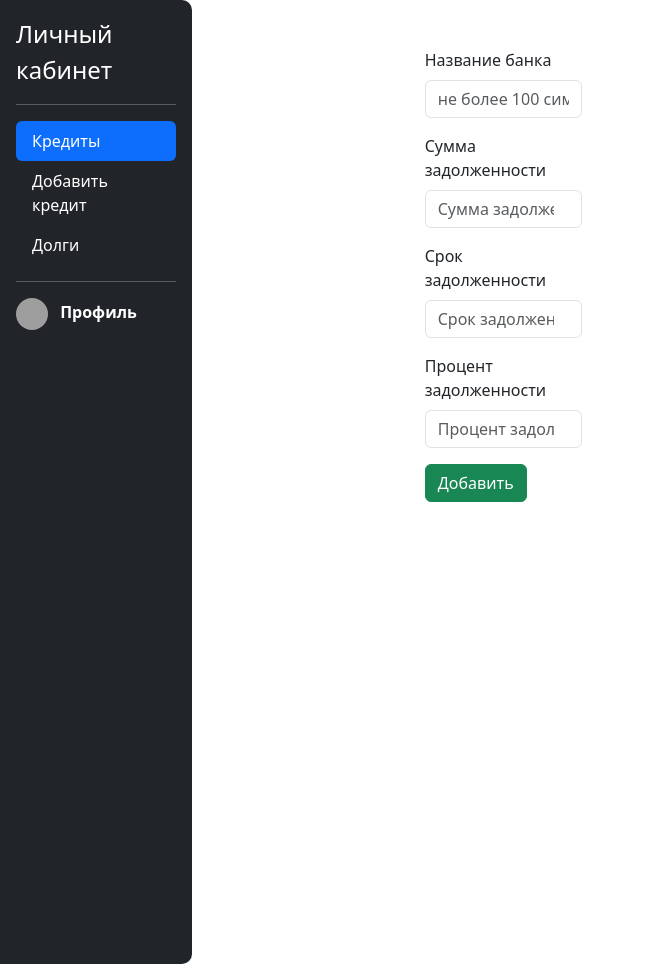
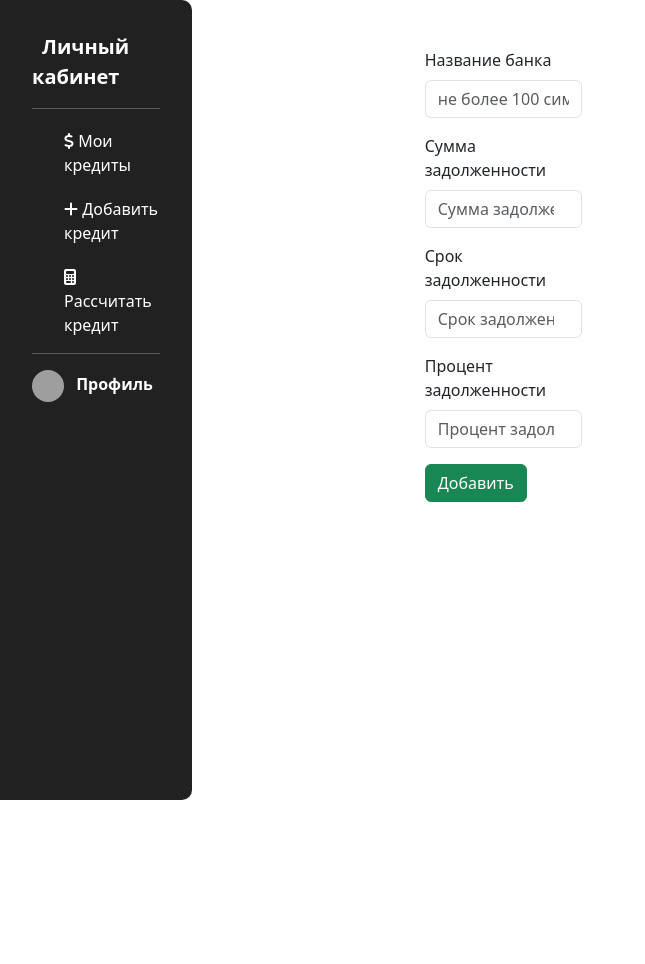
Before and after one commit to MrKusaka/bankip, a Django app: page /bank/credits_add/ in a window 1280 px wide. Shown: the whole page, without its empty margins (0-645 px from the left). After the commit the page ends 800 px from the top, so only its background shows below. Run offline with Django 4.2, Linux system fonts and the light colour scheme; some libraries are stand-ins or nearby versions; grey boxes are pictures that could not be loaded.

Commit message:
added new form for calculation credits, added style ccs, changed view CreditCalculationView

```diff
--- a/bank/forms.py
+++ b/bank/forms.py
@@ -7,10 +7,10 @@ from .models import Credit
 class CreditAddForm(ModelForm):
     """Форма для добавления фильма"""
     bank_name = forms.CharField(max_length=100,
-                           label='Название банка',
-                           widget=forms.TextInput
-                           (attrs={'placeholder': 'не более 100 символов '})
-                           )
+                                label='Название банка',
+                                widget=forms.TextInput
+                                (attrs={'placeholder': 'не более 100 символов '})
+                                )
     amount = forms.IntegerField(label='Сумма задолженности')
     credit_term = forms.IntegerField(label='Срок задолженности')
     debt_percent = forms.IntegerField(label='Процент задолженности')
@@ -23,3 +23,35 @@ class CreditAddForm(ModelForm):
             'credit_term',
             'debt_percent',
         ]
+
+
+class CreditCalculationForm(forms.Form):
+    """Форма для расчёта кредита"""
+    amount = forms.IntegerField(label='Сумма задолженности')
+    credit_term = forms.IntegerField(label='Срок задолженности')
+    debt_percent = forms.IntegerField(label='Процент задолженности')
+
+    def get_calculations_data(self):
+        calculation_data = {}
+
+        if self.is_valid():
+            amount = self.cleaned_data['amount']
+            debt_percent = self.cleaned_data['debt_percent']
+            credit_term = self.cleaned_data['credit_term']
+            debt_percent = (debt_percent / 100) / 12
+            a = debt_percent + (debt_percent / ((1 + debt_percent) ** credit_term - 1))
+            monthly_payment = round((amount * a), 2)  # ежемесячный расчет
+            total = monthly_payment * credit_term
+            calculation_data['monthly_payment'] = monthly_payment
+            calculation_data['total'] = total
+        return calculation_data
+    # Для полного расчёта на весь срок кредита (пока ничего не менял, просто скопировал из старой вью)
+    # def get_full_calculation_data(self):
+    #     for _ in range(credit_term):
+    #         percentage_share = round((amount * debt_percent), 2)  # доля процента
+    #         # percentage_share_list.append(percentage_share)  # список процентных долей
+    #         # ежемесячный расчёт исключая процент
+    #         calculations = round((monthly_payment - percentage_share), 2)
+    #         # all_payment.append(calculations)  # список платежа, который идёт за долг
+    #         amount = round((amount - calculations), 2)
+    #         # all_remaining_debt.append(amount)  # остаток долга
--- /dev/null
+++ b/bank/static/bank/css/main.css
@@ -0,0 +1,160 @@
+.scroll-table-body {
+	height: 300px;
+	overflow-x: auto;
+	margin-top: 0px;
+	margin-bottom: 20px;
+	border-bottom: 1px solid #eee;
+}
+.scroll-table table {
+	width:100%;
+	table-layout: fixed;
+	border: none;
+}
+.scroll-table thead th {
+	font-weight: bold;
+	text-align: left;
+	border: none;
+	padding: 10px 15px;
+	background: #d8d8d8;
+	font-size: 14px;
+	border-left: 1px solid #ddd;
+	border-right: 1px solid #ddd;
+}
+.scroll-table tbody td {
+	text-align: left;
+	border-left: 1px solid #ddd;
+	border-right: 1px solid #ddd;
+	padding: 10px 15px;
+	font-size: 14px;
+	vertical-align: top;
+}
+.scroll-table tbody tr:nth-child(even){
+	background: #f3f3f3;
+}
+
+/* Стили для скролла */
+::-webkit-scrollbar {
+	width: 6px;
+}
+::-webkit-scrollbar-track {
+	box-shadow: inset 0 0 6px rgba(0,0,0,0.3);
+}
+::-webkit-scrollbar-thumb {
+	box-shadow: inset 0 0 6px rgba(0,0,0,0.3);
+}
+
+body {
+	background: white;
+}
+
+aside {
+	float: left;
+	background: #212121;
+	width: 15%;
+	padding: 2.5%;
+	height: 100vh;
+	color: #fff;
+
+	border-radius: 0 10px 10px 0;
+}
+
+
+aside .logo {
+	font-size: 20px;
+	margin-left: 10px;
+	font-weight: bold;
+}
+
+
+aside h3 {
+	margin-top: 25px;
+	font-size: 15px;
+}
+
+aside ul {list-style: none}
+aside ul li {
+	color: white;
+	display: block;
+	margin-top: 20px;
+	transition: all .3s ease;
+}
+
+aside ul a {
+	text-decoration: none;
+}
+
+aside ul li:hover, aside ul a:hover {
+	color: #cc0000;
+	transform: scale(1.05);
+}
+
+table {
+	width: 100%;
+	border: 1px solid #ccc;
+	border-collapse: collapse;
+}
+thead {
+	border: 1px solid #ccc;
+}
+th, td {
+	border-left: 1px solid #ccc;
+	white-space: nowrap;
+	padding: 5px;
+}
+td:nth-last-child(-n+2) {
+	text-align: right;
+}
+@media screen and (max-width: 732px) {
+	.table-box {
+		overflow-x: scroll;
+	}
+}
+
+.custom-btn {
+  width: 130px;
+  height: 40px;
+  color: #fff;
+  border-radius: 5px;
+  padding: 10px 25px;
+  font-family: 'Lato', sans-serif;
+  font-weight: 500;
+  background: transparent;
+  cursor: pointer;
+  transition: all 0.3s ease;
+  position: relative;
+  display: inline-block;
+   box-shadow:inset 2px 2px 2px 0px rgba(255,255,255,.5),
+   7px 7px 20px 0px rgba(0,0,0,.1),
+   4px 4px 5px 0px rgba(0,0,0,.1);
+  outline: none;
+}
+.btn-15 {
+  background: green;
+  border: none;
+  z-index: 1;
+}
+.btn-15:after {
+  position: absolute;
+  content: "";
+  width: 0;
+  height: 100%;
+  top: 0;
+  right: 0;
+  z-index: -1;
+  background-color: darkgreen;
+  border-radius: 5px;
+   box-shadow:inset 2px 2px 2px 0px rgba(255,255,255,.5),
+   7px 7px 20px 0px rgba(0,0,0,.1),
+   4px 4px 5px 0px rgba(0,0,0,.1);
+  transition: all 0.5s ease;
+}
+.btn-15:hover {
+  color: #fff;
+}
+.btn-15:hover:after {
+  left: 0;
+  width: 100%;
+}
+.btn-15:active {
+  top: 2px;
+}
--- a/bank/templates/bank/base.html
+++ b/bank/templates/bank/base.html
@@ -1,3 +1,4 @@
+{% load static %}
 <!doctype html>
 <html lang="en">
 <head>
@@ -7,35 +8,59 @@
     <meta http-equiv="X-UA-Compatible" content="ie=edge">
     <title>{% block title %}{% endblock %}</title>
     <link rel="stylesheet" href="https://cdn.jsdelivr.net/npm/bootstrap@5.2.3/dist/css/bootstrap.min.css">
+    <link rel="stylesheet" href="{% static 'bank/css/main.css' %}">
+    <link rel="stylesheet" href="https://use.fontawesome.com/releases/v6.4.0/css/all.css">
+
     {% load bootstrap5 %}
     {% bootstrap_css %}
     {% bootstrap_javascript %}
 </head>
 <body>
-    <div class="d-flex flex-column flex-shrink-0 p-3 text-bg-dark sidebar" style="float: left; width: 15%;  height:964px; border-radius: 0 10px 10px 0;">
-        <a href="/" class="d-flex align-items-center mb-3 mb-md-0 me-md-auto text-white text-decoration-none">
-            <span class="fs-4">Личный кабинет</span>
-        </a>
+    <aside>
+        <span class="logo">Личный кабинет</span>
         <hr>
-        <ul class="nav nav-pills flex-column" id="pills-tab" role="tablist">
-            <li>
-                <a href="{% url 'credit' %}" class="nav-link active"  aria-selected="true" aria-current="page">Кредиты</a>
-            </li>
-            <li class="nav-item">
-                <a href="{% url 'credit_add' %}" class="nav-link text-white" aria-selected="true" aria-current="page">Добавить кредит</a>
-            </li>
-            <li class="nav-item">
-                <a href="{% url 'calculation' %}" class="nav-link text-white">Долги</a>
-            </li>
+        <ul>
+            <a href="{% url 'credit' %}"><li><i class="fa-solid fa-dollar-sign"></i> Мои кредиты</li></a>
+            <a href="{% url 'credit_add' %}"><li><i class="fa-solid fa-plus"></i> Добавить кредит</li></a>
+            <a href="{% url 'calculation' %}"><li><i class="fa-solid fa-calculator"></i> Рассчитать кредит</li></a>
         </ul>
         <hr>
-        <div class="dropdown">
+         <div class="dropdown">
             <img src="https://avatars.githubusercontent.com/u/94962074?s=400&u=e15077c8e5cc23e68ac71ab8534e8de8de76cc2c&v=4" width="32" height="32" class="rounded-circle me-2">
             <strong>Профиль</strong>
             <div class="b-example-divider b-example-vr"></div>
         </div>
-    </div>
-    </div>
+    </aside>
+
+
+
+{##}
+{##}
+{##}
+{#    <div class="d-flex flex-column flex-shrink-0 p-3 text-bg-dark sidebar" style="float: left; width: 15%;  height:964px; border-radius: 0 10px 10px 0;">#}
+{#        <a href="/" class="d-flex align-items-center mb-3 mb-md-0 me-md-auto text-white text-decoration-none">#}
+{#            <span class="fs-4">Личный кабинет</span>#}
+{#        </a>#}
+{#        <hr>#}
+{#        <ul class="nav nav-pills flex-column" id="pills-tab" role="tablist">#}
+{#            <li>#}
+{#                <a href="{% url 'credit' %}" class="nav-link active"  aria-selected="true" aria-current="page">Кредиты</a>#}
+{#            </li>#}
+{#            <li class="nav-item">#}
+{#                <a href="{% url 'credit_add' %}" class="nav-link text-white" aria-selected="true" aria-current="page">Добавить кредит</a>#}
+{#            </li>#}
+{#            <li class="nav-item">#}
+{#                <a href="{% url 'calculation' %}" class="nav-link text-white">Долги</a>#}
+{#            </li>#}
+{#        </ul>#}
+{#        <hr>#}
+{#        <div class="dropdown">#}
+{#            <img src="https://avatars.githubusercontent.com/u/94962074?s=400&u=e15077c8e5cc23e68ac71ab8534e8de8de76cc2c&v=4" width="32" height="32" class="rounded-circle me-2">#}
+{#            <strong>Профиль</strong>#}
+{#            <div class="b-example-divider b-example-vr"></div>#}
+{#        </div>#}
+{#    </div>#}
+{#    </div>#}
     {% block content %}{% endblock %}
 </body>
 </html>
--- a/bank/templates/bank/credit.html
+++ b/bank/templates/bank/credit.html
@@ -6,9 +6,9 @@
 {% endblock %}
 
 {% block content %}
-        <div class="container">
+       <div class="container">
         <div class="row">
-            <form method="POST"  style="width: 40%">
+            <form method="POST" enctype="multipart/form-data" style="width: 40%">
                 <div class="col-lg-5 align-items-center my-5" style="float: right">
                     {% csrf_token %}
                     {% bootstrap_form form %}
--- a/bank/templates/bank/index.html
+++ b/bank/templates/bank/index.html
@@ -23,10 +23,8 @@
                         <td>{{ c.amount }}</td>
                         <td>{{ c.credit_term }}</td>
                         <td>{{ c.debt_percent }}</td>
-                        <td>
-                            <a href="{% url 'calculation' %}">Рассчитать</a>
-                            <a class="btn btn-danger" href="{% url 'credits_delete' c.id %}">Удалить</a>
-                        </td>
+                        <td><a href="{% url 'calculation' %}">Рассчитать</a></td>
+                        <td><a class="btn btn-danger" href="{% url 'credits_delete' c.id %}">Удалить</a></td>
                     </tr>
                 {% endfor %}
                 </tbody>
--- a/bank/urls.py
+++ b/bank/urls.py
@@ -17,7 +17,7 @@ urlpatterns = [
     # path('full_calculation', FullCalculationView.as_view(), name='full_calculation'),
     # path('credit_calculation/<pk>/', CreditCalculationView.as_view(), name='credit_calculation')
 
-]
+] + static(settings.STATIC_URL, document_root=settings.STATIC_ROOT)
 
 if settings.DEBUG:
     urlpatterns += static(settings.MEDIA_URL, document_root=settings.MEDIA_ROOT)
--- a/bank/views.py
+++ b/bank/views.py
@@ -1,9 +1,8 @@
 from django.shortcuts import render
-from django.views.generic import CreateView, View, DeleteView, UpdateView
+from django.views.generic import CreateView, View, DeleteView, UpdateView, ListView, TemplateView
 
 from .forms import *
 from .models import Credit
-
 
 class CreditView(View):
     def get(self, request):
@@ -11,61 +10,62 @@ class CreditView(View):
         return render(request, 'bank/index.html', {'credit_list': credits})
 
 
-class CreditCalculationView(View):
-    def get(self, request):
-        monthly_payment = ''
-        error = ''
-        all_payment = []
-        all_remaining_debt = []
-        percentage_share_list = []
-        form = CreditAddForm()
-        if request.method == 'GET':
-            form = CreditAddForm(request.GET)
-            if form.is_valid():
-                amount = form.cleaned_data['amount']
-                debt_percent = form.cleaned_data['debt_percent']
-                credit_term = form.cleaned_data['credit_term']
-                debt_percent = (debt_percent / 100) / 12
-                a = debt_percent + (debt_percent / ((1 + debt_percent) ** credit_term - 1))
-                monthly_payment = round((amount * a), 2)  # ежемесячный расчет
-                # Пока не реализована новая вьюха, все делаю в одной.
-                for _ in range(credit_term):
-                    percentage_share = round((amount * debt_percent), 2)  # доля процента
-                    percentage_share_list.append(percentage_share)  # список процентных долей
-                    # ежемесячный расчёт исключая процент
-                    calculations = round((monthly_payment - percentage_share), 2)
-                    all_payment.append(calculations)  # список платежа, который идёт за долг
-                    amount = round((amount - calculations), 2)
-                    all_remaining_debt.append(amount)  # остаток долга
-            else:
-                error = 'Wrong!'
-        return render(request, 'bank/calculation.html', {
-            'form': form,
-            'monthly_payment': monthly_payment,
-            'percentage_share_list': percentage_share_list,
-            'all_payment': all_payment,
-            'all_remaining_debt': all_remaining_debt,
-            'error': error
-        })
+# class CreditCalculationView(View):
+#     def get(self, request):
+#         monthly_payment = ''
+#         error = ''
+#         total = ''
+#         all_payment = []
+#         all_remaining_debt = []
+#         percentage_share_list = []
+#         form = CreditAddForm(request.GET)
+#         if form.is_valid():
+#             amount = form.cleaned_data['amount']
+#             debt_percent = form.cleaned_data['debt_percent']
+#             credit_term = form.cleaned_data['credit_term']
+#             debt_percent = (debt_percent / 100) / 12
+#             a = debt_percent + (debt_percent / ((1 + debt_percent) ** credit_term - 1))
+#             monthly_payment = round((amount * a), 2)  # ежемесячный расчет
+#             total = monthly_payment * credit_term
+#             # Пока не реализована новая вьюха, все делаю в одной.
+#             for _ in range(credit_term):
+#                 percentage_share = round((amount * debt_percent), 2)  # доля процента
+#                 percentage_share_list.append(percentage_share)  # список процентных долей
+#                 # ежемесячный расчёт исключая процент
+#                 calculations = round((monthly_payment - percentage_share), 2)
+#                 all_payment.append(calculations)  # список платежа, который идёт за долг
+#                 amount = round((amount - calculations), 2)
+#                 all_remaining_debt.append(amount)  # остаток долга
+#         else:
+#             error = 'Wrong!'
+#         return render(request, 'bank/calculation.html', {
+#             'form': form,
+#             'monthly_payment': monthly_payment,
+#             'percentage_share_list': percentage_share_list,
+#             'all_payment': all_payment,
+#             'all_remaining_debt': all_remaining_debt,
+#             'total': total,
+#             'error': error
+#         })
+#
+class CreditCalculationView(TemplateView):
+    template_name = 'bank/calculation.html'
 
-# Идея новой вью, наследуя класс CreditCalculationView, сделать отдельную страницу для полного расчёт по месяцам.
-# class FullCalculationView(CreditCalculationView):
-#     def loh(self, request):
-#         c = super().get(request)
-#
-#
-#         full_calculation = c.amount - c.calculations
-#         print(full_calculation)
-#         print(CreditCalculationView.calculations)
-#         return render(request, 'bank/full_calculation.html', {
-#             'full_calculation': full_calculation
-#
-#         })
-#     def get(self, request, credit_term):
-#         self.credit_term = credit_term
-#         super.get()
-#         for _ in range(len(credit_term)):
-#             full_calculation = calculation - amount
+    def get_context_data(self, **kwargs):
+        context = super().get_context_data(**kwargs)
+        context['calculation_form'] = CreditCalculationForm()
+        return context
+
+    def post(self, request):
+        context = self.get_context_data()
+        cal_form = CreditCalculationForm(request.POST)
+        if cal_form.is_valid():
+            context['calculation_data'] = cal_form.get_calculations_data()
+        context['calculation_form'] = cal_form
+        print(context)
+        # print(calculation_data)
+        # return self.render_to_response(context)
+        return render(request, 'bank/calculation.html', context)
 
 
 class CreditAddView(CreateView):
--- a/bankip/settings.py
+++ b/bankip/settings.py
@@ -120,6 +120,10 @@ USE_TZ = True
 
 STATIC_URL = 'static/'
 
+STATICFILES_DIRS = [
+    BASE_DIR / "static",
+]
+
 # Default primary key field type
 # https://docs.djangoproject.com/en/4.1/ref/settings/#default-auto-field
 
```
Also changed, not shown: bank/templates/bank/calculation.html (+11 -27 lines), bank/templates/bank/full_calculation.html (+10 -10 lines), bank/migrations/0001_initial.py.
